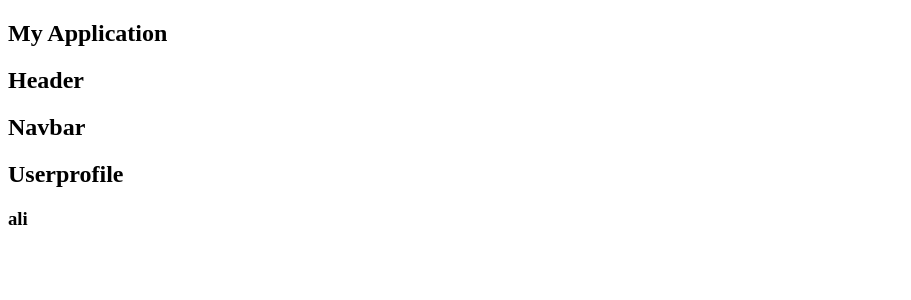
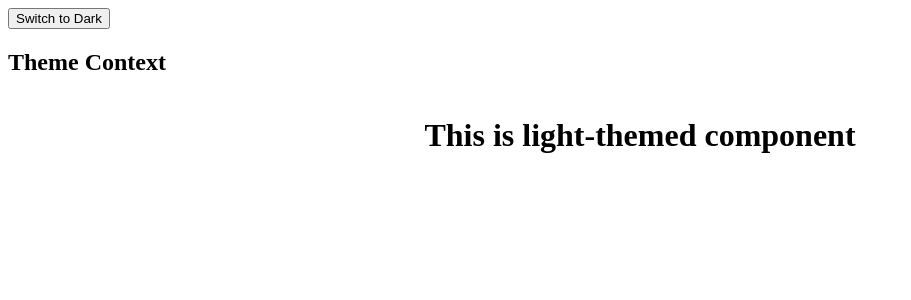
Before and after one commit to mojibriilali12-coder/React-Exercises, a React (Vite) app: page / in a window 1280 px wide. Shown: the top 300 px of the page, without its empty margins (0-911 px from the left). Built offline with nearby package versions, Linux system fonts and the light colour scheme.

Commit message:
THEMECONTEXT

```diff
--- a/src/App.jsx
+++ b/src/App.jsx
@@ -1,17 +1,30 @@
 import { useState } from "react";
-import Header  from "./Header";
 
-import UserContext from "./UserContext";
+import ThemeContext from "./ThemeContext";
+import ThemeComponent from "./ThemeComponent";
+
 
 function App(){
 
-   const [user, setUser] = useState({name:"ali", role:"admin"})
+  const [theme, setTheme]=useState("light")
+
+
+   const toggleTheme =()=>{
+    setTheme((prev)=>(prev === "light" ? "dark" : "light"))
+   }
+
     return(
-      <UserContext.Provider value={user}>
-      <h2>My Application</h2>
 
-      <Header/>
-      </UserContext.Provider>
+
+
+      <ThemeContext.Provider value={theme}>
+
+        <button onClick={toggleTheme}>Switch to {theme === "light" ? "Dark": "light"}</button>
+
+        <h2>Theme Context</h2>
+        <ThemeComponent/>
+      </ThemeContext.Provider>
+
     )
 }
 
--- a/src/Header.jsx
+++ /dev/null
@@ -1,12 +0,0 @@
-import React from 'react'
-import Navbar from "./Navbar"
-const Header = () => {
-  return (
-    <div>
-      <h2>Header</h2>
-      <Navbar/>
-    </div>
-  )
-}
-
-export default Header
--- a/src/Navbar.jsx
+++ /dev/null
@@ -1,13 +0,0 @@
-import React from 'react'
-import UserProfile from './UserProfile'
-
-const Navbar = () => {
-  return (
-    <div>
-      <h2>Navbar</h2>
-      <UserProfile/>
-    </div>
-  )
-}
-
-export default Navbar
--- /dev/null
+++ b/src/ThemeComponent.jsx
@@ -0,0 +1,26 @@
+import React, { useContext } from 'react'
+import ThemeContext from './ThemeContext'
+
+ function ThemeComponent() {
+
+  const theme =  useContext(ThemeContext)
+
+
+ const style={
+
+    backgroundColor: theme === 'light' ?  "#ffff": "#333",
+    color: theme === "light" ? "#000" : "#ffff",
+    padding: "20px",
+    textAlign: "center",
+ }
+
+  return (
+    <div>
+        <h1 style={style}>This is {theme}-themed component</h1>
+
+    </div>
+  )
+}
+
+
+export default ThemeComponent
--- /dev/null
+++ b/src/ThemeContext.js
@@ -0,0 +1,7 @@
+import { createContext } from "react";
+
+
+const ThemeContext = createContext("light")
+
+
+export default ThemeContext;
--- a/src/UserContext.js
+++ /dev/null
@@ -1,5 +0,0 @@
-import { createContext } from "react";
-
-const UserContext= createContext(null)
-
-export default UserContext
--- a/src/UserProfile.jsx
+++ /dev/null
@@ -1,17 +0,0 @@
-
-import React, {useContext} from 'react'
-import UserContext from './UserContext'
-
-const UserProfile = () => {
-
-  const user = useContext(UserContext)
-
-  return (
-    <div>
-      <h2>Userprofile</h2>
-      <h3>{user.name}</h3>
-    </div>
-  )
-}
-
-export default UserProfile
```
